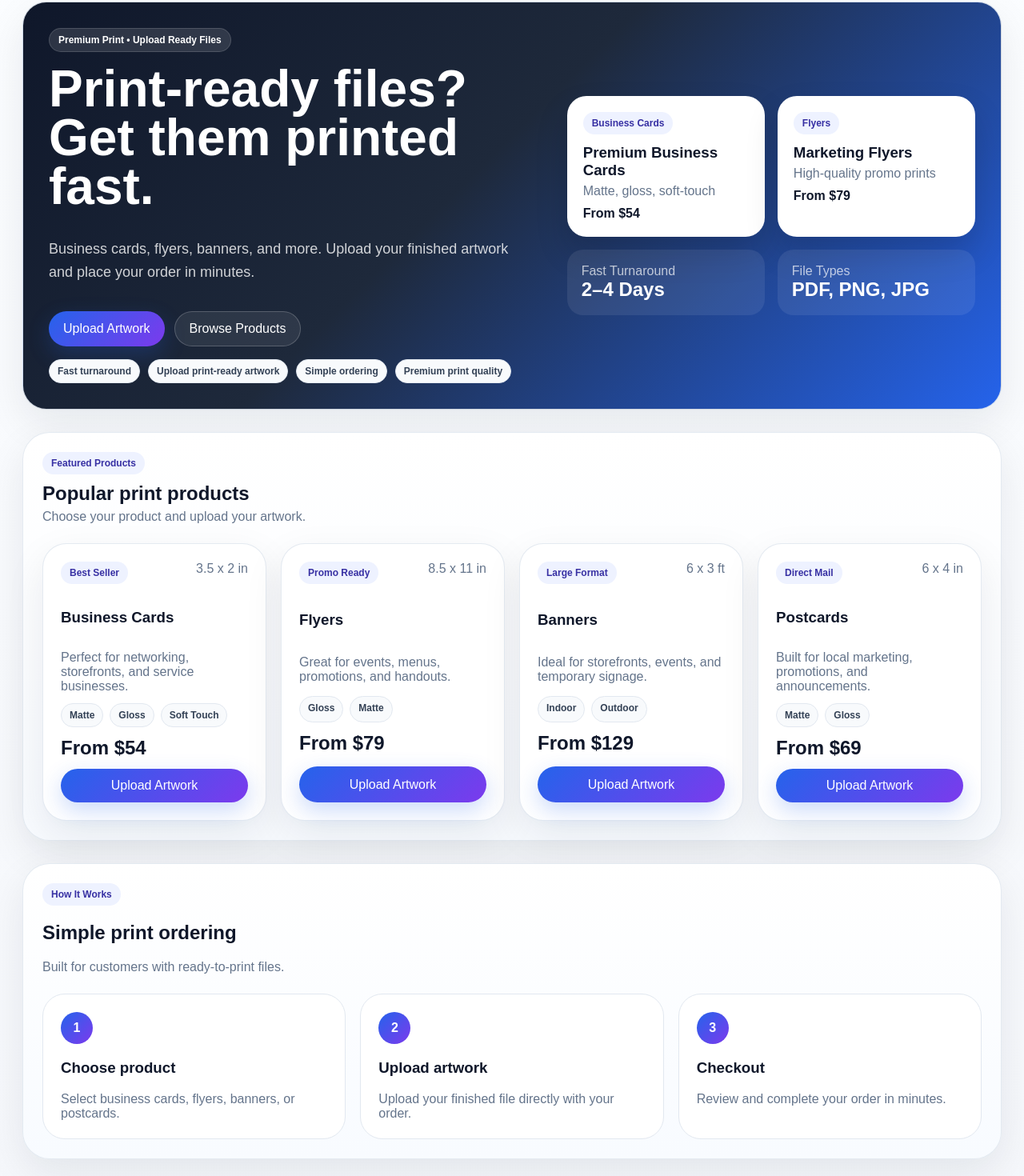
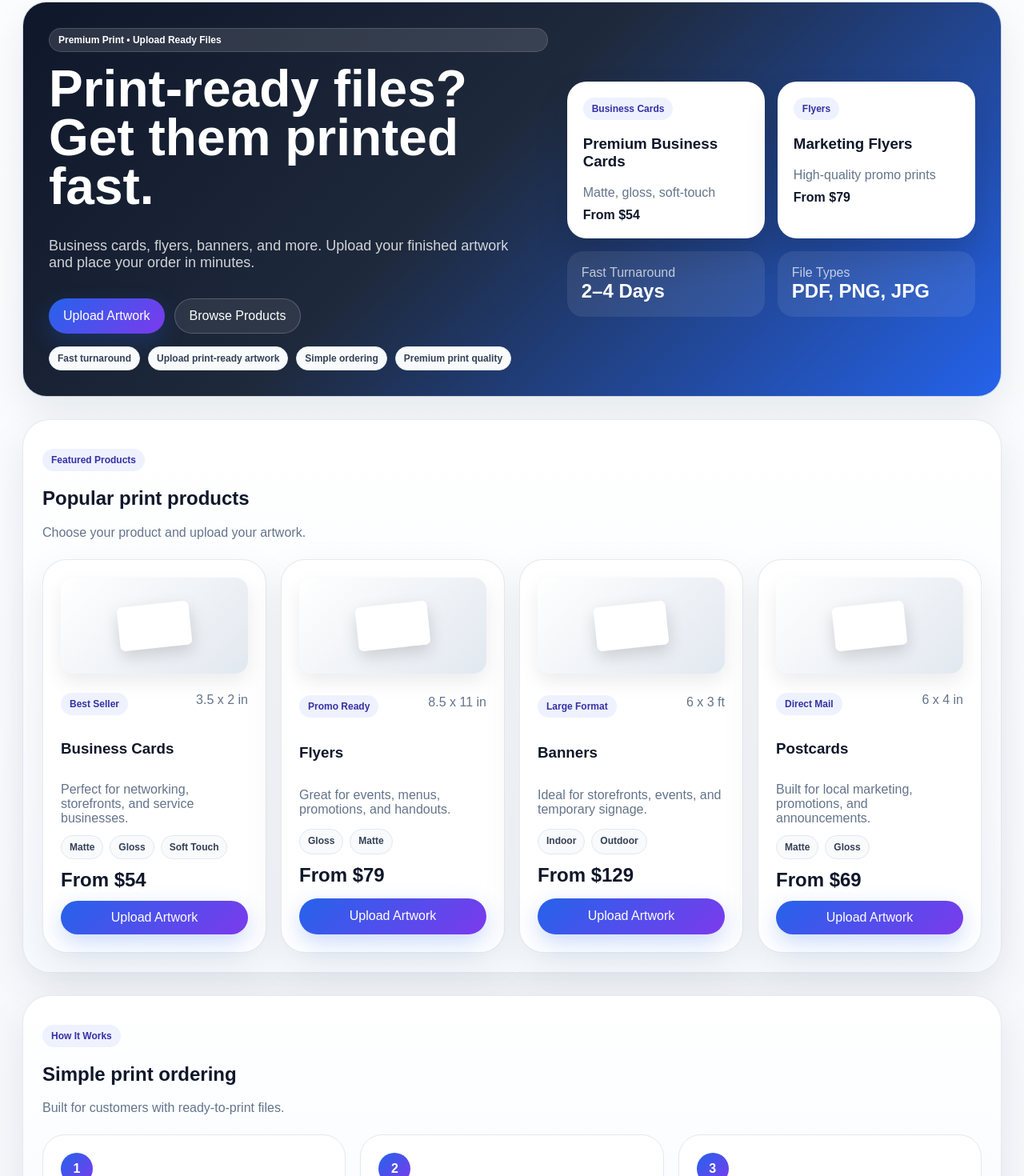
Before and after one commit to deworkenj-envision/Version-25a, a Next.js app: page / in a window 1280 px wide. Shown: the part 101-1571 px from the top of the page at 80% size. Built offline with nearby package versions, Linux system fonts and the light colour scheme.

Commit message:
Update page.js

```diff
--- a/app/page.js
+++ b/app/page.js
@@ -26,7 +26,6 @@ export default function HomePage() {
             <div
               style={{
                 display: "inline-flex",
-                width: "fit-content",
                 padding: "7px 11px",
                 borderRadius: 999,
                 background: "rgba(255,255,255,.12)",
@@ -38,14 +37,7 @@ export default function HomePage() {
               Premium Print • Upload Ready Files
             </div>
 
-            <h1
-              style={{
-                fontSize: 64,
-                lineHeight: 0.95,
-                margin: 0,
-                maxWidth: 700,
-              }}
-            >
+            <h1 style={{ fontSize: 64, lineHeight: 0.95, margin: 0 }}>
               Print-ready files?
               <br />
               Get them printed fast.
@@ -54,7 +46,6 @@ export default function HomePage() {
             <p
               style={{
                 fontSize: 18,
-                lineHeight: 1.6,
                 color: "rgba(255,255,255,.8)",
                 maxWidth: 600,
               }}
@@ -88,7 +79,7 @@ export default function HomePage() {
             </div>
           </div>
 
-          {/* RIGHT (PRODUCT STYLE) */}
+          {/* RIGHT */}
           <div
             style={{
               display: "grid",
@@ -107,9 +98,7 @@ export default function HomePage() {
               }}
             >
               <div className="badge">Business Cards</div>
-              <h3 style={{ margin: "12px 0 6px" }}>
-                Premium Business Cards
-              </h3>
+              <h3>Premium Business Cards</h3>
               <div className="subtle">Matte, gloss, soft-touch</div>
               <div style={{ fontWeight: 800, marginTop: 10 }}>
                 From $54
@@ -126,9 +115,7 @@ export default function HomePage() {
               }}
             >
               <div className="badge">Flyers</div>
-              <h3 style={{ margin: "12px 0 6px" }}>
-                Marketing Flyers
-              </h3>
+              <h3>Marketing Flyers</h3>
               <div className="subtle">High-quality promo prints</div>
               <div style={{ fontWeight: 800, marginTop: 10 }}>
                 From $79
@@ -166,12 +153,10 @@ export default function HomePage() {
 
       {/* PRODUCTS */}
       <section className="section-band">
-        <div className="page-head" style={{ marginTop: 0 }}>
+        <div className="page-head">
           <div>
             <div className="badge">Featured Products</div>
-            <h2 style={{ margin: "10px 0 6px" }}>
-              Popular print products
-            </h2>
+            <h2>Popular print products</h2>
             <div className="subtle">
               Choose your product and upload your artwork.
             </div>
@@ -181,6 +166,32 @@ export default function HomePage() {
         <div className="grid grid-4">
           {products.map((item) => (
             <div className="card product-card" key={item.slug}>
+              {/* VISUAL MOCKUP */}
+              <div
+                style={{
+                  height: 120,
+                  borderRadius: 16,
+                  background:
+                    "linear-gradient(135deg, #ffffff 0%, #e2e8f0 100%)",
+                  display: "flex",
+                  alignItems: "center",
+                  justifyContent: "center",
+                  marginBottom: 12,
+                  boxShadow: "0 10px 25px rgba(0,0,0,.08)",
+                }}
+              >
+                <div
+                  style={{
+                    width: 90,
+                    height: 55,
+                    background: "#fff",
+                    borderRadius: 6,
+                    boxShadow: "0 8px 20px rgba(0,0,0,.15)",
+                    transform: "rotate(-6deg)",
+                  }}
+                />
+              </div>
+
               <div className="product-top">
                 <div className="badge">{item.badge}</div>
                 <div className="subtle">{item.size}</div>
@@ -209,7 +220,7 @@ export default function HomePage() {
 
       {/* HOW IT WORKS */}
       <section className="section-band">
-        <div className="page-head" style={{ marginTop: 0 }}>
+        <div className="page-head">
           <div>
             <div className="badge">How It Works</div>
             <h2>Simple print ordering</h2>
@@ -223,25 +234,16 @@ export default function HomePage() {
           <div className="how-card">
             <div className="how-number">1</div>
             <h3>Choose product</h3>
-            <div className="subtle">
-              Select business cards, flyers, banners, or postcards.
-            </div>
           </div>
 
           <div className="how-card">
             <div className="how-number">2</div>
             <h3>Upload artwork</h3>
-            <div className="subtle">
-              Upload your finished file directly with your order.
-            </div>
           </div>
 
           <div className="how-card">
             <div className="how-number">3</div>
             <h3>Checkout</h3>
-            <div className="subtle">
-              Review and complete your order in minutes.
-            </div>
           </div>
         </div>
       </section>
```
